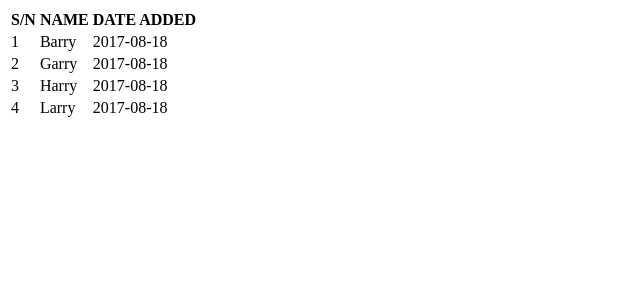
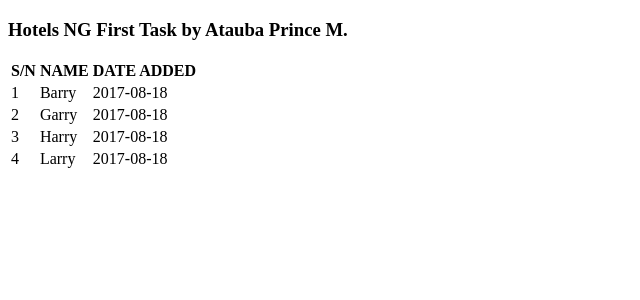
Before and after one commit to Achowba/hng-internship, a PHP site: page / in a window 1280 px wide. Shown: the top 300 px of the page, without its empty margins (0-640 px from the left). Run offline with PHP 8.4, Linux system fonts and the light colour scheme; data comes from the database, SQL or seed files in the repository.

Commit message:
added name

```diff
--- a/index.php
+++ b/index.php
@@ -24,6 +24,7 @@ $query = mysqli_query($connect, $sql);
     <title>Hotels NG | First Task</title>
 </head>
 <body>
+<h3>Hotels NG First Task by Atauba Prince M.</h3>
 <?php
 
 echo '<table>
```
